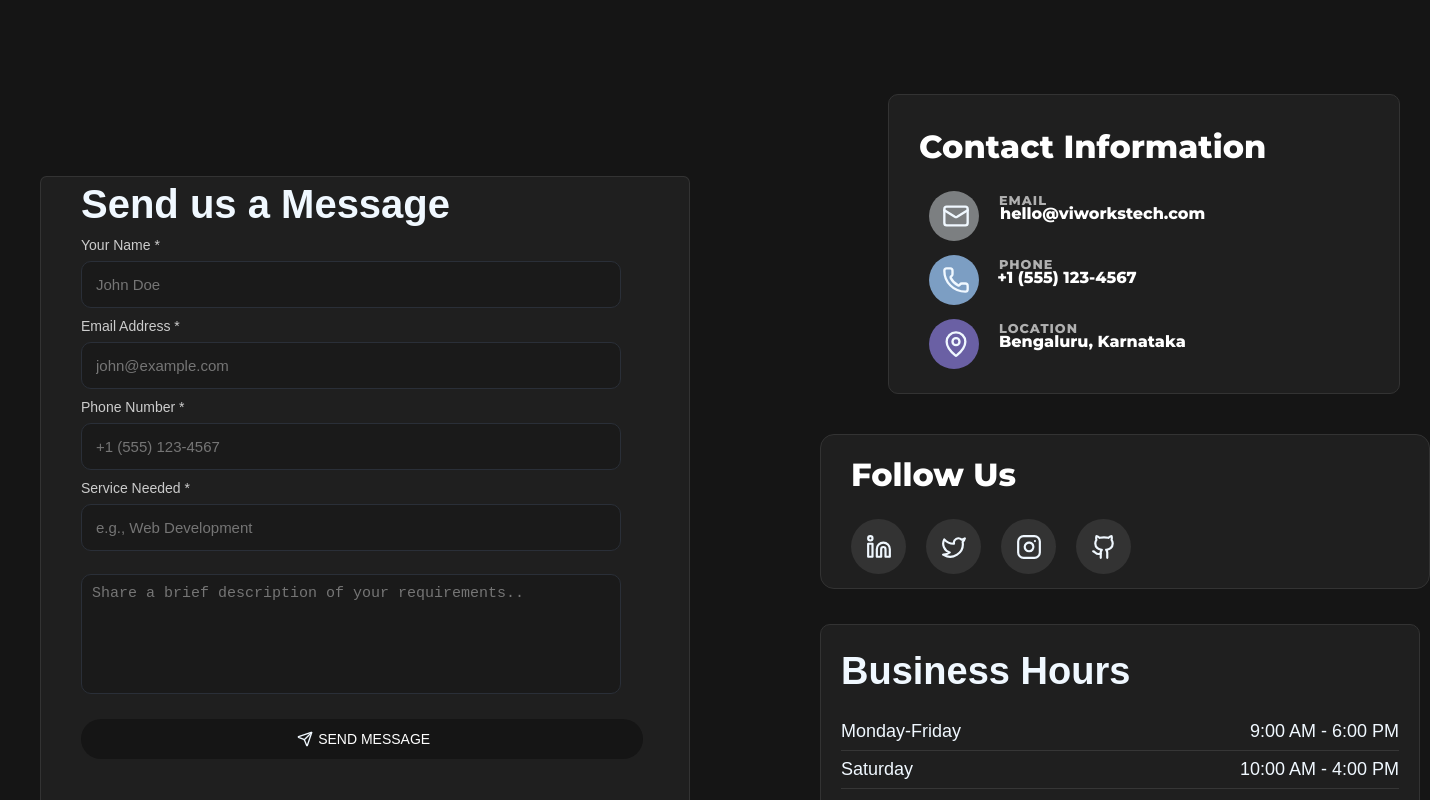
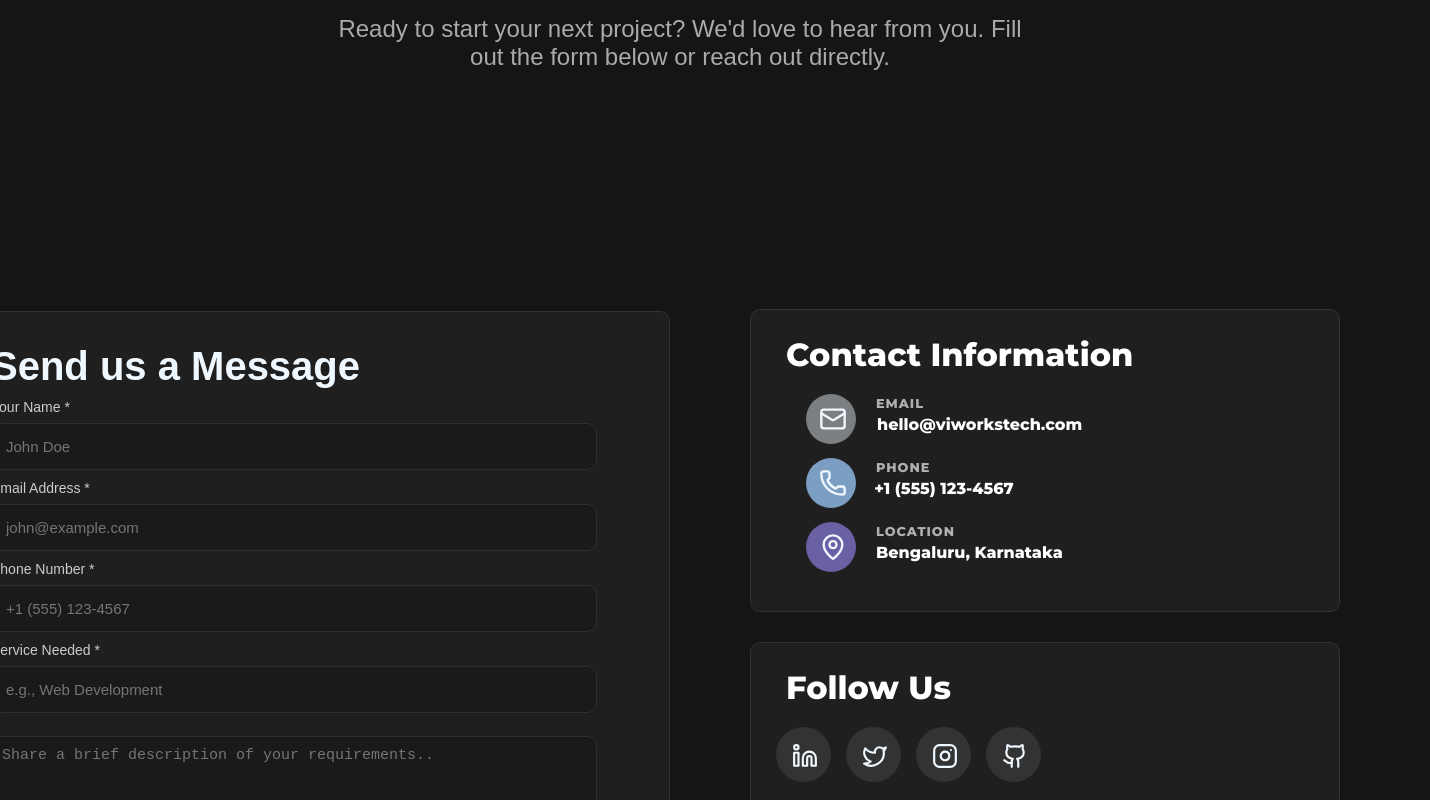
Before and after one commit to viworkstech-collab/Viworktech2.0, a React (Create React App) app: page /contact in a window 1280 px wide. Shown: the part 460-1260 px from the top of the page, 1430 px wide, since content can reach past the window. Built offline with nearby package versions, Linux system fonts and the light colour scheme.

Commit message:
updated contact

```diff
--- a/src/components/Contact.css
+++ b/src/components/Contact.css
@@ -1,51 +1,45 @@
-.Contact-header h1{
-    text-align: center;
-    font-size: 72px;
+.contact-header{
+    width: 100%;
+    display: block;
+    margin-left: 320px;
+    animation: fadeIn 2.2s ease-in-out;
+}
+.contact-header h1{
+    font-size: 92px;
     margin-bottom: 10px;
     font-weight: 500;
-    justify-content:center;
     color: #FFFFFF;
-    margin-top: 110px;
+    text-align: center;
 }
-.Contact-header h1 span{
+.contact-header h1 span{
     color: #FFD1E7;
     display: block;
 }
-.Contact-header p{
-    font-size: 1.1rem;
+.contact-header p{
+    font-size: 1.5rem;
+    color: #AAAAAA;
+    font-family: Arial, Helvetica, sans-serif;
     text-align: center;
-    color: #AAAAAA;
-    justify-content: center;
-    font-family: sans-serif;
-}
-.Contact-container{
-  margin-top: 80px;
-  display: flex;
-  justify-content: space-between;
-  align-items: flex-start;
-  padding: 0 100px;
-  gap: 80px;
-  width: 90%;
-}
-.Contact-container h1{
-    font-size: 60px;
-    color: #FFFFFF;
-    margin: 0;
-    margin-top: 10px;
 }
 /* LEFT SIDE CARD */
+.left-column{
+   display: flex;
+   flex-direction: column;
+   gap: 30px;
+   width: 720px;
+   margin-top: 22px;
+}
 .contact-form-box{
-    max-width: 650%;
+    width: 100%;
     background: #1f1f1f;
     padding: 40px;
-    border-radius: 1%;
+    border-radius: 10px;
     border: 1px solid #333;
     flex-wrap: wrap;
-    margin-left: 40px;
-    margin-top: 250px;
-    margin-bottom: -40px;
-    flex: 1;
-    height: 700px;
+    margin-left: -50px;
+    margin-top: 188px;
+    margin-bottom: 40px;
+    height: 737px;
 }
 .contact-form{
     display: inline;
@@ -56,7 +50,7 @@
     color: #FFFFFF;
     display: block;
     font-size: 20px;
-    margin-top: -35px;
+    margin-top: -8px;
 }
 .contact-form.full-width{
 grid-column: span 2;
@@ -117,28 +111,34 @@ gap: 5px;
     margin-top: -6px;
 }
 /* RIGHT SIDE CARD */
+.contact-wrapper{
+    display: flex;
+    gap: 30px;
+    margin: 0 auto;
+    max-width: 1280px;
+    padding-top: 150px;
+}
+.right-column{
+    display: flex;
+    flex-direction: column;
+    gap: 30px;
+    width: 590px;
+    margin-top: 200px;
+
+}
 .contactinfo-card{
     background: #1f1f1f;
-    padding: 10px;
+    padding: 25px;
     border-radius: 10px;
-    width: 40%;
+    height: auto;
     border: 1px solid #333;
-    max-height: 370px;
-    display: block;
-    flex-wrap: wrap;
-    margin-bottom: 500px;
-    flex-direction: column;
-    margin-left: 111vh;
-    margin-top: -742px;
 }
 .contactinfo-title{
     font-size: 2rem;
     font-weight: 600;
-    margin-bottom: 25px;
-    margin-top: 22px;
+    margin-bottom: 20px;
     color: #FFFFFF;
-    margin-right: 30px;
-    margin-left: 20px;
+    margin-left: 10px;
 }
 .contactinfo-row{
     display: flex;
@@ -159,71 +159,54 @@ gap: 5px;
     font-size: 1rem;
     color: #FFFFFF;
     margin-bottom: 15px;
-    margin-left: -65PX;
+    margin-left: -65px;
+    margin-top: 15px;
 }
 .value-phone{
     font-size: 1rem;
     color: #FFFFFF;
     margin-bottom: 15px;
     margin-left: -74PX;
+    margin-top: 15px;
 }
 .value-location{
     font-size: 1rem;
     color: #FFFFFF;
     margin-bottom: 15px;
     margin-left: -97PX;
-}
-.contact-wrapper{
-    display: flex;
-    justify-content: space-between;
-    align-items: flex-start;
-    gap: 30px;
-    margin-top: 40px;
-    margin: 0;
-    width: 90%;
+    margin-top: 15px;
 }
 .contactfollow-card{
     background: #1f1f1f;
-    padding: 10px;
-    border-radius: 14px;
-    width: 610px;
+    padding: 25px;
+    border-radius: 10px;
+    height: auto;
     border: 1px solid #333;
-    height: 155px;
-    display: block;
-    margin-left: 820px;
-    margin-top: -460px;
-    flex-wrap: wrap;
 }
 .contactfollow-title{
     font-size: 2rem;
     font-weight: 600;
-    margin-bottom: 25px;
-    margin-top: 10px;
+    margin-bottom: 20px;
     color: #FFFFFF;
-    margin-left: 20px;
+    margin-left: 10px;
 }
 .contactbusiness-card{
-    width: 600px;
-    padding: 20px;
+    height: auto;
+    padding: 25px;
     border-radius: 10px;
+    border: 1px solid #333;
     background: #1f1f1f;
-    color: #FFFFFF;
-    font-family: sans-serif;
-    margin-top: 35px;
-    height: 188px;
-    margin-left: 820px;
-    border: 1px solid #333;
 }
 .contactbusiness-title{
-    font-size: 38px;
-    font-weight: 700;
+    font-size: 2rem;
+    font-weight: 600;
     margin-bottom: 20px;
-    margin-top: 5px;
+    margin-left: 10px;
 }
 .row{
     display: flex;
     justify-content: space-between;
-    padding: 8px 0;
+    padding: 5px 0;
     font-size: 18px;
     border-bottom: 1px solid rgba(255,255,255,0.1);
 }
@@ -252,6 +235,12 @@ gap: 5px;
 .loaction-bg{
     background: #6a60a4;
 }
+.follow-icon{
+    display: flex;
+    flex-direction: row;
+    gap: 15px;
+    margin-top: 10px;
+}
 .follow-icon-circle{
     width: 55px;
     height: 55px;
@@ -260,30 +249,28 @@ gap: 5px;
     display: flex;
     align-items: center;
     justify-content: center;
-    margin-bottom: 15px;
-    display: inline-block;
-    margin-left: 20px;
+    transition: 0.3s ease;
 }
 .follow-icon-circle .icon{
     width: 26px;
     height: 26px;
     color: #FFFFFF;
-    margin-top: 15px;
-    margin-left: 15px;
+    margin-top:3px;
+    margin-left: 2px;
 }
-@media (min-width: 1280px) {
-    .Contact-container{
-        flex-wrap: nowrap;
-        justify-content: center;
-        gap: 70px;
-    }
-    .contact-form-box{
-        width: 650px;
-        max-width: 650px;
-    }
-    .contact-wrapper{
-        width: 100%;
-        flex-direction: column;
-        gap: 30px;
-    }
+.follow-icon-circle.linkedin:hover {
+background-color: #b9949f;
+transform: scale(1.1);
 }
+.follow-icon-circle.twitter:hover {
+background-color: #79729f;
+transform: scale(1.1);
+}
+.follow-icon-circle.instagram:hover {
+background-color: #a88da8;
+transform: scale(1.1);
+}
+.follow-icon-circle.github:hover {
+background-color: #737576;
+transform: scale(1.1);
+}
--- a/src/components/Contact1.jsx
+++ b/src/components/Contact1.jsx
@@ -1,6 +1,5 @@
 import React, { useState } from "react"
 import { Send } from "lucide-react";
-import "./Contact.css"
 const Call = () => {
     const [form, setform] = useState({
         name: "",
@@ -20,11 +19,12 @@ const Call = () => {
     };
     return(
         <>
-        <div className="Contact-header">
+        <div className="contact-header">
             <h1>Get in<span>Touch</span></h1>
             <p>Ready to start your next project? We'd love to hear from you.
         Fill out the form below or reach out directly.</p>
         </div>
+        <div className="left-column">
          <div className="contact-form-box">
         <form onSubmit={handlesubmit} className="contact-form">
          <h1>Send us a Message</h1>
@@ -46,8 +46,9 @@ const Call = () => {
          SEND MESSAGE</button>
        </div>
         </form>
+        </div>
      </div>
     </>
  );
 };
-export default Call
+export default Call;
--- a/src/components/Contact2.jsx
+++ b/src/components/Contact2.jsx
@@ -1,10 +1,10 @@
 import React from "react";
 import { Mail, Phone, MapPin, Linkedin, Twitter, Instagram, Github } from "lucide-react";
-import "./Contact.css"
 const Info = () => {
     return (
     <>
         <div className="contact-wrapper">
+        <div className="right-column">
         <div className="contactinfo-card">
             <h2 className="contactinfo-title">Contact Information</h2>
             <div className="contactinfo-row">
@@ -29,24 +29,33 @@ const Info = () => {
                 <p className="value-location">Bengaluru, Karnataka</p>
             </div>
         </div>
-        </div>
+        {/* FOLLOW US */}
         <div className="contactfollow-card">
             <h2 className="contactfollow-title">Follow Us</h2>
             <div className="follow-icon">
-             <div className="follow-icon-circle">
+                <a href="......" target="-blank" rel="noopener noreferrer">
+             <div className="follow-icon-circle linkedin">
             <Linkedin className="icon" />
         </div>
-        <div className="follow-icon-circle">
+        </a>
+        <a href="....." target="_blank" rel="noopener noreferrer">
+        <div className="follow-icon-circle twitter">
             <Twitter className="icon" />
         </div>
-        <div className="follow-icon-circle">
+        </a>
+        <a href="....." target="_blank" rel="noopener noreferrer">
+        <div className="follow-icon-circle instagram">
             <Instagram className="icon" />
         </div>
-        <div className="follow-icon-circle">
+        </a>
+        <a href="....." target="_blank" rel="noopener noreferrer">
+        <div className="follow-icon-circle github">
             <Github className="icon" />
         </div>
+        </a>
       </div>
     </div>
+    {/* BUSINESS HOURS */}
         <div className="contactbusiness-card">
             <h2 className="contactbusiness-title">Business Hours</h2>
             <div className="row">
@@ -62,7 +71,9 @@ const Info = () => {
                 <span>Closed</span>
             </div>
         </div>
+     </div>
+ </div>
          </>
     );
 };
-export default Info
+export default Info;
--- a/src/pages/contact.jsx
+++ b/src/pages/contact.jsx
@@ -1,11 +1,16 @@
 import React from "react"
-import Call from "../components/Contact1.jsx"
-import Info from "../components/Contact2.jsx"
+import Call from "../components/Contact1.jsx";
+import Info from "../components/Contact2.jsx";
+import "../components/Contact.css";
 export default function Contact(){
     return(
-        <div>
+        <div className="contact-wrapper">
+        <div className="left-column">
             < Call />
+        </div>
+        <div className="right-column">
             < Info />
         </div>
+     </div>
     )
 }
```
